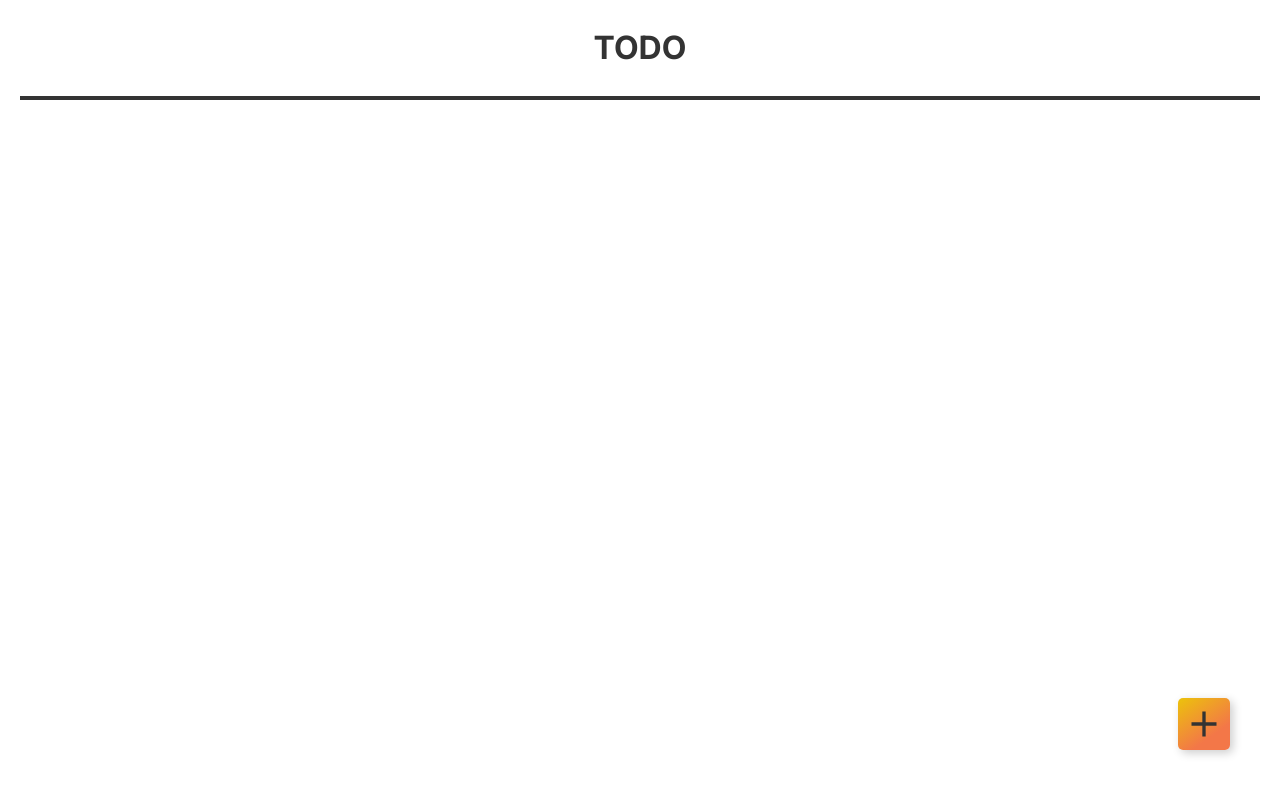
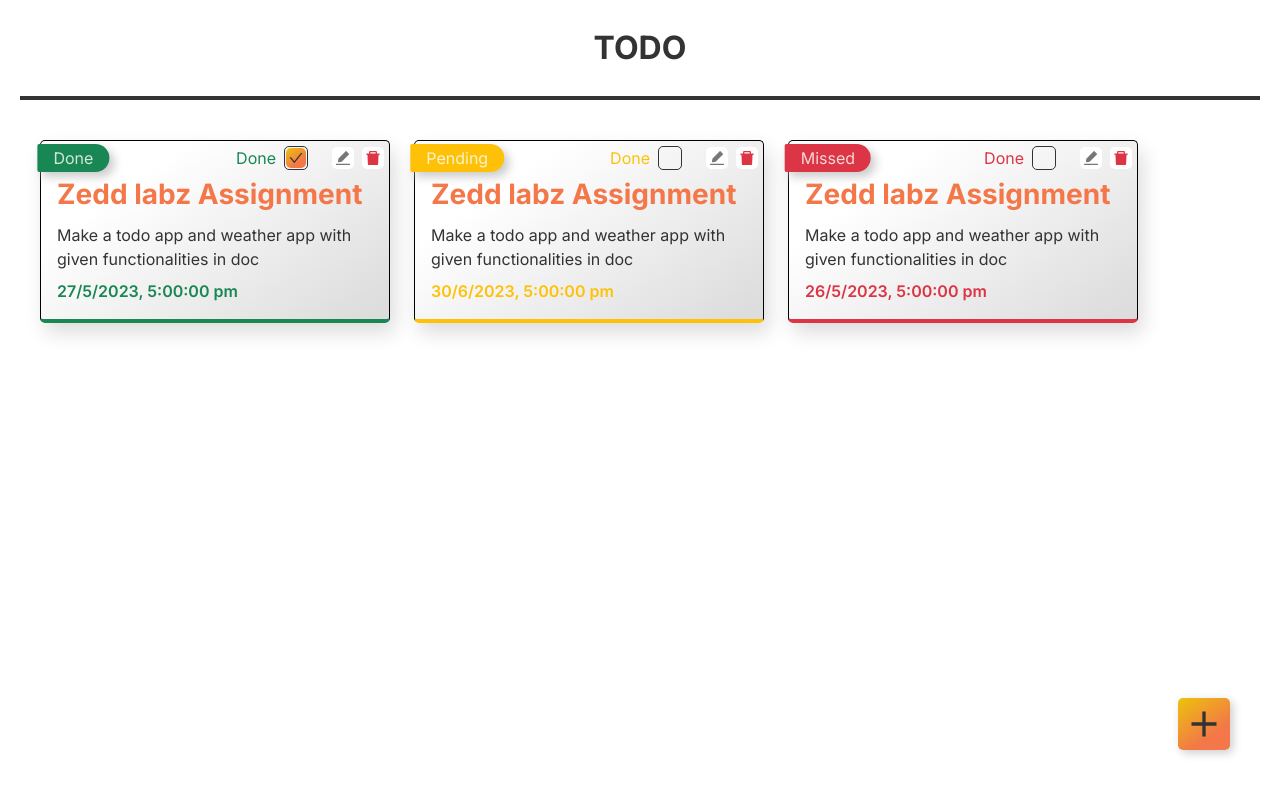
Before and after one commit to SudhanshuSeenver/todolist_, a React (Create React App) app: page / in a window 1280 px wide. Shown: the top 794 px of the page. Built offline with nearby package versions, Linux system fonts and the light colour scheme.

Commit message:
todo functionalities

```diff
--- a/src/components/Home/Home.jsx
+++ b/src/components/Home/Home.jsx
@@ -7,21 +7,37 @@ import Modal from "../Modal/Modal";
 import { RiCloseFill } from "react-icons/ri";
 
 function Home() {
+  const demoTodos = [
+    {
+      topic: "Zedd labz Assignment",
+      description:
+        "Make a todo app and weather app with given functionalities in doc",
+      date: "2023-05-27T17:00",
+      id: "id23432342342",
+      checked: true,
+    },
+    {
+      topic: "Zedd labz Assignment",
+      description:
+        "Make a todo app and weather app with given functionalities in doc",
+      date: "2023-06-30T17:00",
+      id: "id23442342342",
+      checked: false,
+    },
+    {
+      topic: "Zedd labz Assignment",
+      description:
+        "Make a todo app and weather app with given functionalities in doc",
+      date: "2023-05-26T17:00",
+      id: "id23422342342",
+      checked: false,
+    },
+  ];
   const [todos, setTodos] = useState([]);
   const [showModal, setShoeModal] = useState(false);
   const [topic, setTopic] = useState("");
   const [date, setDate] = useState("");
   const [desc, setDesc] = useState("");
-
-  const demoTodos = [
-    {
-      topic: "Zedd labz Assignment",
-      desc: "Make a todo app and weather app with given functionalities in doc",
-      date: "2023-05-27T17:00",
-      id: "id2342342342",
-      checked: true,
-    },
-  ];
 
   function handleClickAdd(e) {
     if (topic && date && desc) {
@@ -48,7 +64,8 @@ function Home() {
 
   useEffect(() => {
     const data = localStorage.getItem("todos");
-    if (data) setTodos(JSON.parse(data));
+    if (data) setTodos([...JSON.parse(data)]);
+    else setTodos([...demoTodos]);
   }, []);
 
   function handleChangeTopic(e) {
```
